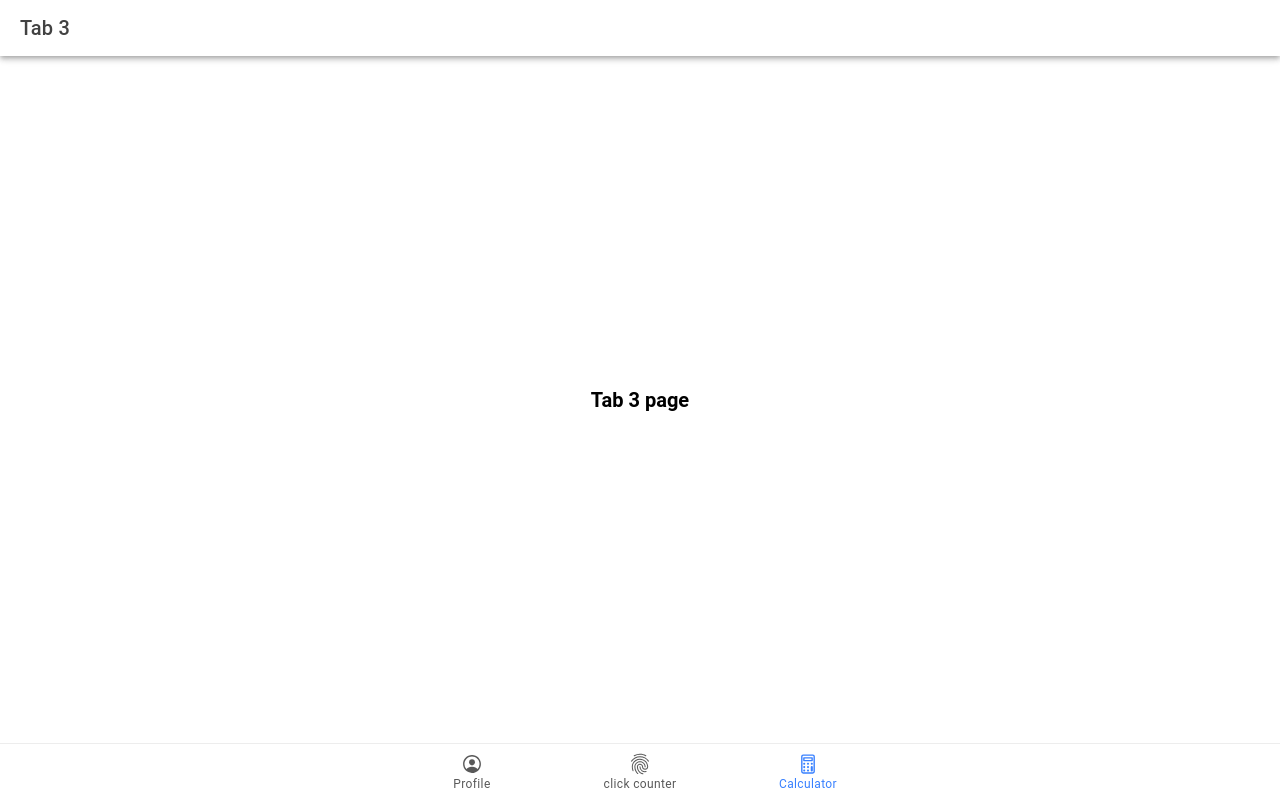
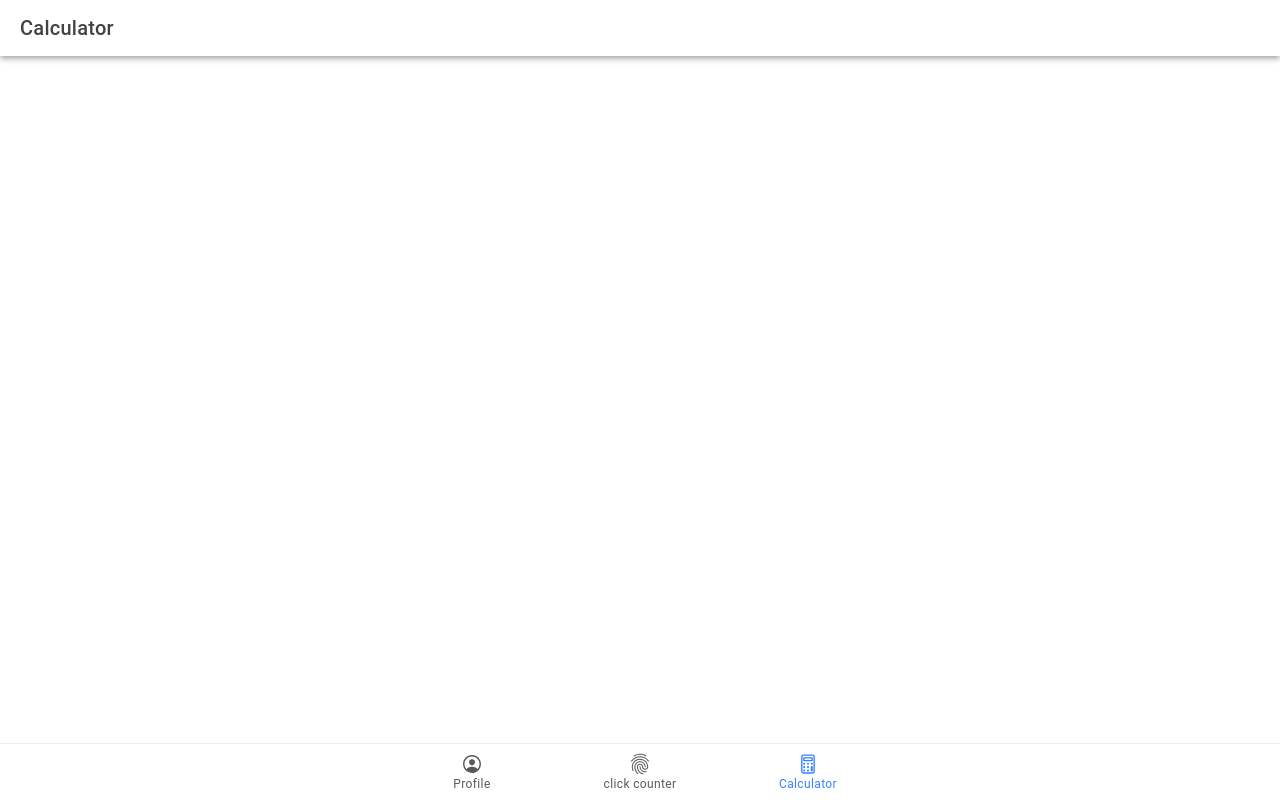
Before and after one commit to Jkmanait/ion-t-manait, a React (Vite) app: page /tab3 in a window 1280 px wide. Built offline with nearby package versions, Linux system fonts and the light colour scheme.

Commit message:
removed tab3 element and change tab3 title

```diff
--- a/src/pages/Tab3.tsx
+++ b/src/pages/Tab3.tsx
@@ -7,16 +7,16 @@ const Tab3: React.FC = () => {
     <IonPage>
       <IonHeader>
         <IonToolbar>
-          <IonTitle>Tab 3</IonTitle>
+          <IonTitle>Calculator</IonTitle>
         </IonToolbar>
       </IonHeader>
       <IonContent fullscreen>
         <IonHeader collapse="condense">
           <IonToolbar>
-            <IonTitle size="large">Tab 3</IonTitle>
+            <IonTitle size="large">Calculator</IonTitle>
           </IonToolbar>
         </IonHeader>
-        <ExploreContainer name="Tab 3 page" />
+
       </IonContent>
     </IonPage>
   );
```
